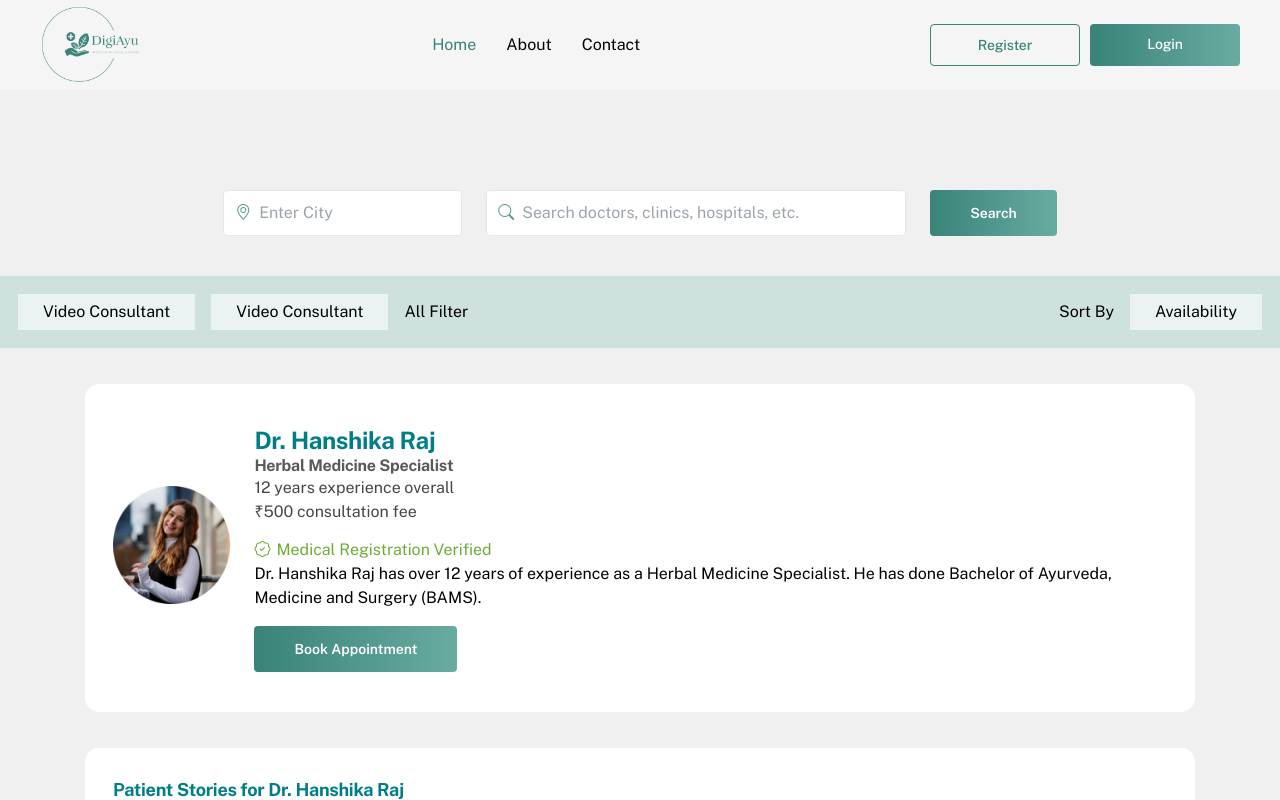
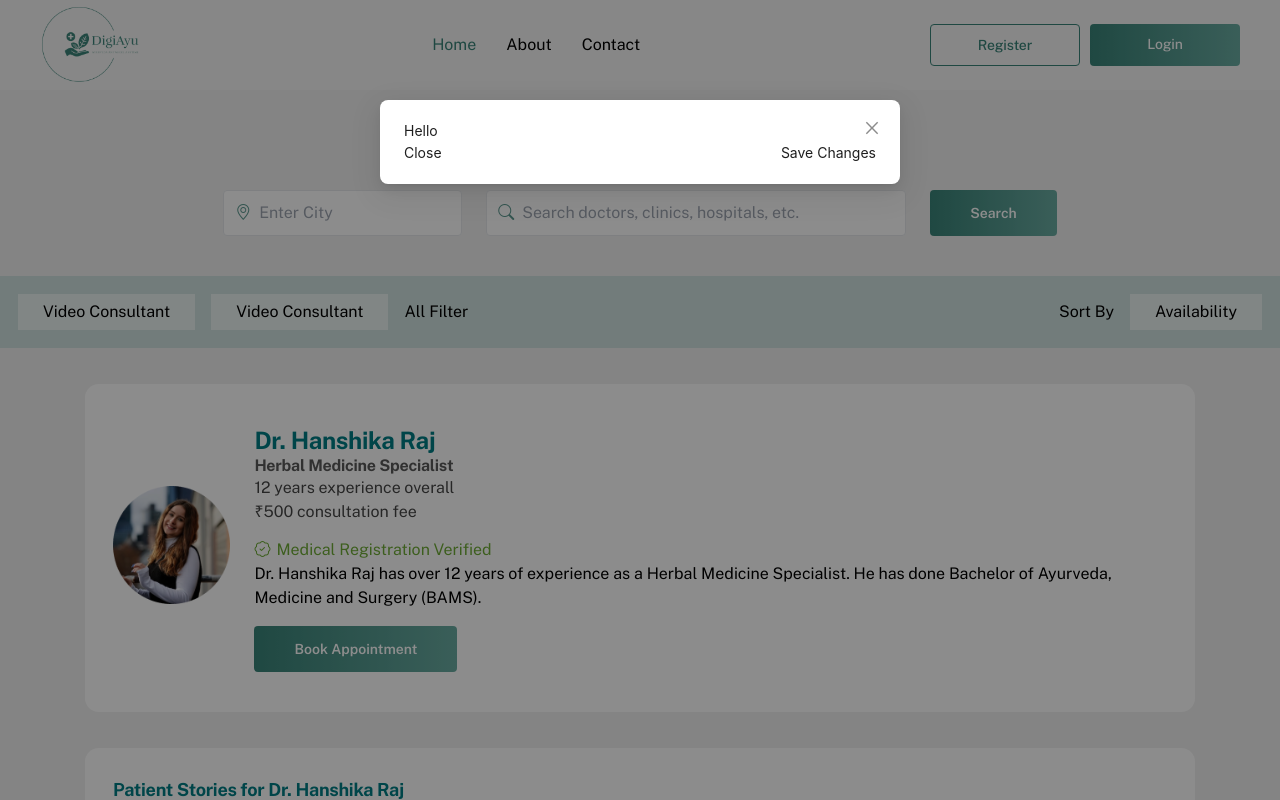
Before and after one commit to prynsh7/cherry-wallah, a React (Create React App) app: page /DoctorProfile in a window 1280 px wide. Both pictures are taken after a click on the button "Book Appointment". Shown: the top 800 px of the page. Built offline with nearby package versions, Linux system fonts and the light colour scheme.

Commit message:
modal basic setup

```diff
--- /dev/null
+++ b/src/components/Modal/Modal.jsx
@@ -0,0 +1,21 @@
+import React from 'react'
+import {Modal as Mod} from 'antd'
+
+const Modal = ({
+    children,
+    isOpen,
+    handleSubmit,
+    handleCancel,
+}) => {
+  return (
+    <Mod footer={null} open={isOpen} onOk={handleSubmit} onCancel={handleCancel}>
+        {children}
+        <div className='flex justify-between'>
+            <button onClick={handleCancel}>Close</button>
+            <button onClick={handleSubmit}>Save Changes</button>
+        </div>
+    </Mod>
+  )
+}
+
+export default Modal
--- a/src/pages/DoctorProfile/DoctorProfile.jsx
+++ b/src/pages/DoctorProfile/DoctorProfile.jsx
@@ -1,10 +1,18 @@
-import React from 'react'
+import React, { useState } from 'react'
 import DoctorProfilepic from '../../assets/images/doctorlist.png'
+import Modal from '../../components/Modal/Modal'
 
 const DoctorProfile = () => {
+    const [isOpen, setIsOpen] = useState(false)
+
+    const handleCloseModal = () => setIsOpen(false)
+    const handleOpenModal = () => setIsOpen(true)
+
     return (
         <div className='bg-neutral-4'>
-
+            <Modal isOpen={isOpen} handleSubmit={handleCloseModal} handleCancel={handleCloseModal}>
+                Hello
+            </Modal>
             <div className='container mx-auto py-[60px]'>
 
                 <div className='py-5'>
@@ -61,7 +69,7 @@ const DoctorProfile = () => {
                             </div>
                             <p>Dr. Hanshika Raj has over 12 years of experience as a Herbal Medicine Specialist. He has done Bachelor of Ayurveda, Medicine and Surgery (BAMS).</p>
                             <div className='mt-[16px]'>
-                                <button className='py-[12.5px] font-semibold px-[40px] text-[0.875em] bg-linear text-[#fff] rounded-[4px]'>Book Appointment</button>
+                                <button className='py-[12.5px] font-semibold px-[40px] text-[0.875em] bg-linear text-[#fff] rounded-[4px]' onClick={handleOpenModal}>Book Appointment</button>
                             </div>
                         </div>
                     </div>
```
Also changed, not shown: 1 other file (tests, documents, lock files or other folders).
